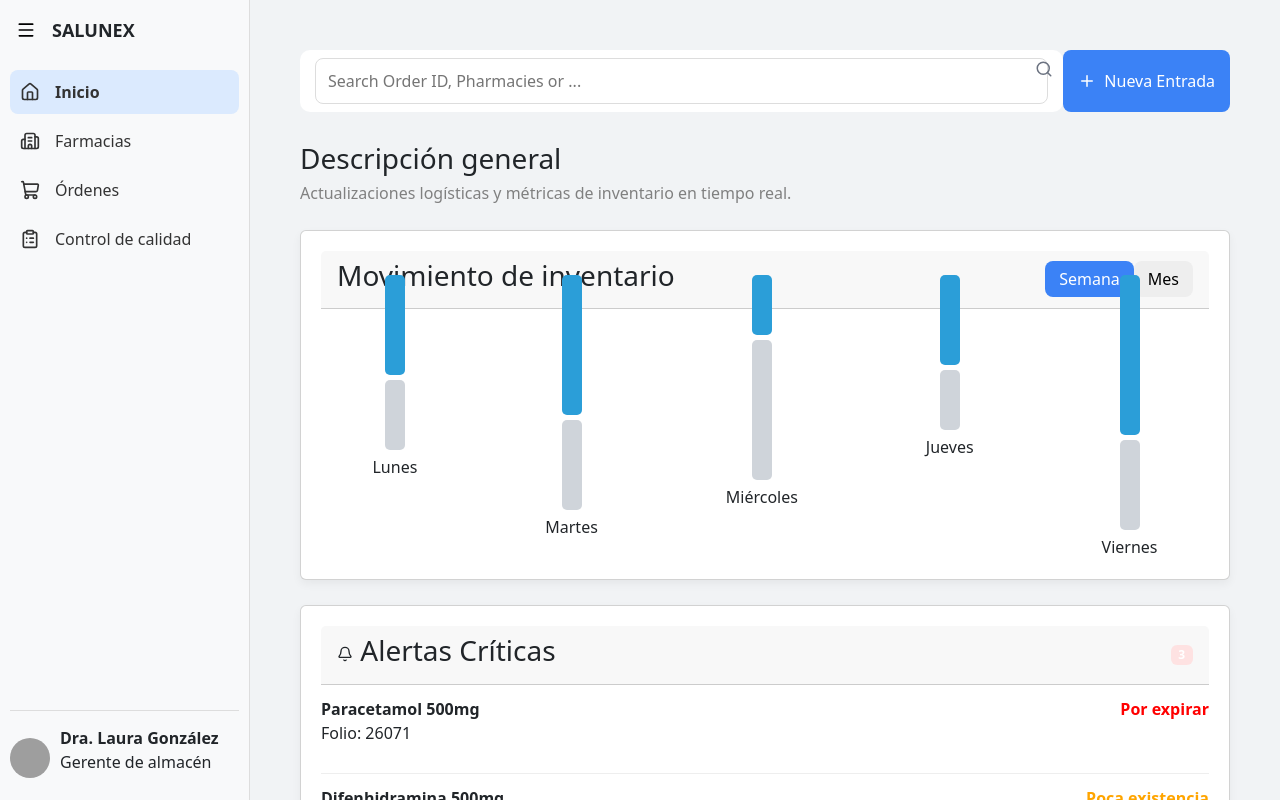
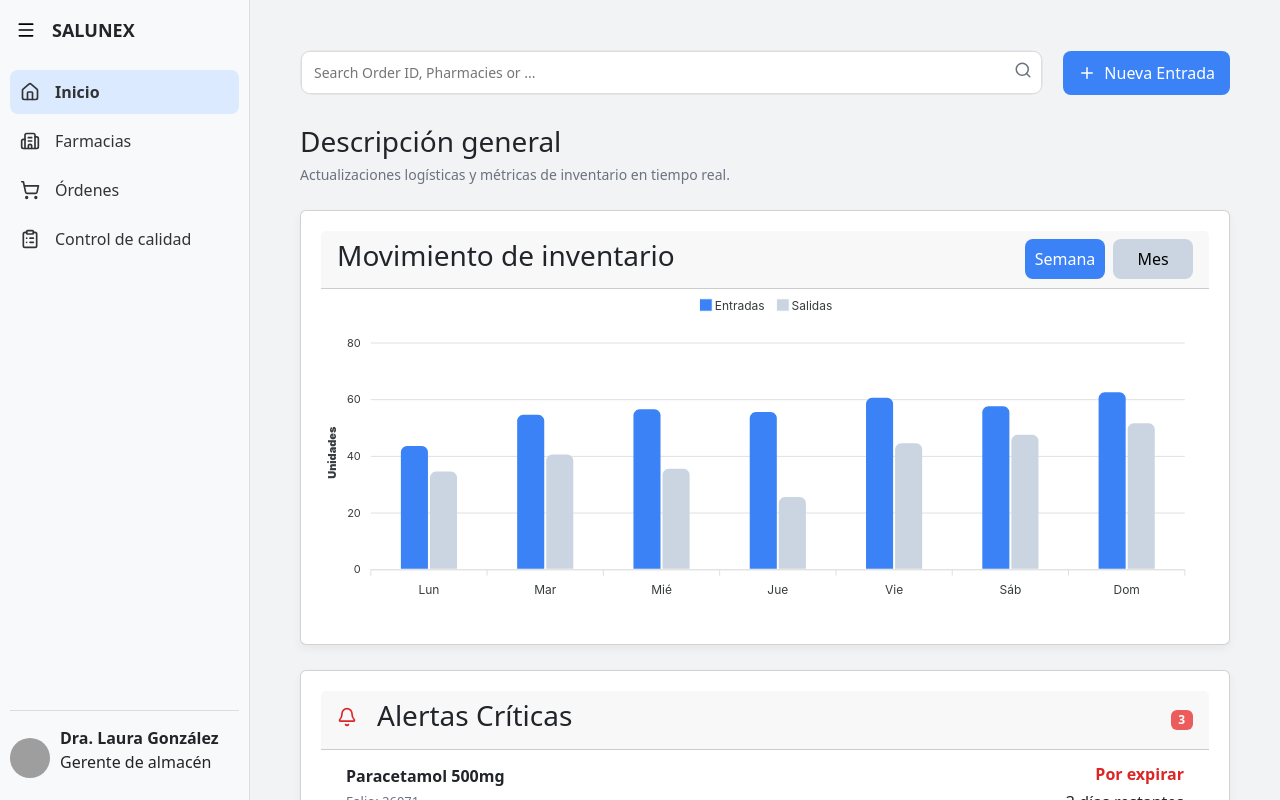
Before and after one commit to FabricioValdez/front_salunex, a React (Vite) app: page /login in a window 1280 px wide. Both pictures are taken after typing "name@example.com", "Sample123" into the empty fields and a click on the button "Iniciar Sesión". Built offline with nearby package versions, Linux system fonts and the light colour scheme; grey boxes are pictures that could not be loaded.

Commit message:
Cambios finales de la vista de inicio

```diff
--- a/package.json
+++ b/package.json
@@ -10,10 +10,14 @@
     "preview": "vite preview"
   },
   "dependencies": {
+    "apexcharts": "^5.6.0",
     "bootstrap": "^5.3.8",
+    "lucide-react": "^0.575.0",
     "react": "^19.2.0",
+    "react-apexcharts": "^2.0.1",
     "react-bootstrap": "^2.10.10",
-    "react-dom": "^19.2.0"
+    "react-dom": "^19.2.0",
+    "react-router-dom": "^7.13.1"
   },
   "devDependencies": {
     "@eslint/js": "^9.39.1",
--- /dev/null
+++ b/src/components/InventoryChart.jsx
@@ -0,0 +1,70 @@
+import React from "react";
+import ReactApexChart from "react-apexcharts";
+
+const InventoryChart = () => {
+
+  const series = [
+    {
+      name: "Entradas",
+      data: [44, 55, 57, 56, 61, 58, 63]
+    },
+    {
+      name: "Salidas",
+      data: [35, 41, 36, 26, 45, 48, 52]
+    }
+  ];
+
+  const options = {
+    chart: {
+      type: "bar",
+      height: 350,
+      toolbar: { show: false },
+      fontFamily: "Inter, sans-serif"
+    },
+    colors: ["#3b82f6", "#cbd5e1"], // Azul + gris moderno
+    plotOptions: {
+      bar: {
+        horizontal: false,
+        columnWidth: "50%",
+        borderRadius: 6,
+        borderRadiusApplication: "end"
+      }
+    },
+    dataLabels: { enabled: false },
+    stroke: {
+      show: true,
+      width: 2,
+      colors: ["transparent"]
+    },
+    xaxis: {
+      categories: ["Lun", "Mar", "Mié", "Jue", "Vie", "Sáb", "Dom"]
+    },
+    yaxis: {
+      title: {
+        text: "Unidades"
+      }
+    },
+    fill: { opacity: 1 },
+    legend: {
+      position: "top"
+    },
+    tooltip: {
+      y: {
+        formatter: function (val) {
+          return val + " unidades";
+        }
+      }
+    }
+  };
+
+  return (
+    <ReactApexChart
+      options={options}
+      series={series}
+      type="bar"
+      height={320}
+    />
+  );
+};
+
+export default InventoryChart;
--- a/src/pages/Inicio.jsx
+++ b/src/pages/Inicio.jsx
@@ -1,7 +1,11 @@
 import "../styles/inicio.css";
 import { Search, Plus, Bell } from "lucide-react";
+import InventoryChart from "../components/InventoryChart";
+import { useNavigate } from "react-router-dom";
 
 const Inicio = () => {
+  const navigate = useNavigate();
+
   return (
     <div className="dashboard">
 
@@ -38,75 +42,63 @@ const Inicio = () => {
           </div>
         </div>
 
-        <div className="chart-placeholder">
-          {/* Aquí después podemos poner Chart.js */}
-          <div className="bars">
-            <div className="bar-group">
-              <div className="bar blue"></div>
-              <div className="bar gray"></div>
-              <span>Lunes</span>
-            </div>
+        <div>
+          <InventoryChart />
+        </div>
 
-            <div className="bar-group">
-              <div className="bar blue tall"></div>
-              <div className="bar gray mid"></div>
-              <span>Martes</span>
-            </div>
-
-            <div className="bar-group">
-              <div className="bar blue small"></div>
-              <div className="bar gray tall"></div>
-              <span>Miércoles</span>
-            </div>
-
-            <div className="bar-group">
-              <div className="bar blue mid"></div>
-              <div className="bar gray small"></div>
-              <span>Jueves</span>
-            </div>
-
-            <div className="bar-group">
-              <div className="bar blue very-tall"></div>
-              <div className="bar gray mid"></div>
-              <span>Viernes</span>
-            </div>
-          </div>
-        </div>
       </div>
 
       {/* ALERTAS */}
       <div className="card">
         <div className="card-header">
-          <h3><Bell size={16}/> Alertas Críticas</h3>
+          <h3 className="card-title">
+            <Bell size={20} className="bell-icon" />
+            Alertas Críticas
+          </h3>
           <span className="badge">3</span>
         </div>
 
         <div className="alert-item">
-          <div>
+          <div className="alert-left">
             <strong>Paracetamol 500mg</strong>
             <p>Folio: 26071</p>
           </div>
-          <span className="danger">Por expirar</span>
+
+          <div className="alert-right">
+            <span className="danger">Por expirar</span>
+            <span className="expiration-days">3 días restantes</span>
+          </div>
         </div>
 
         <div className="alert-item">
-          <div>
+          <div className="alert-left">
             <strong>Difenhidramina 500mg</strong>
             <p>Folio: 67194</p>
           </div>
-          <span className="warning">Poca existencia</span>
+          <div className="alert-right">
+            <span className="warning">Poca existencia</span>
+            <span className="expiration-days">3 Unidades</span>
+          </div>
         </div>
 
         <div className="alert-item">
-          <div>
+          <div className="alert-left">
             <strong>Penicilina 500mg</strong>
             <p>Folio: 94030</p>
           </div>
-          <span className="danger">Por expirar</span>
+
+          <div className="alert-right">
+            <span className="danger">Por expirar</span>
+            <span className="expiration-days">12 días restantes</span>
+          </div>
         </div>
 
-        <div className="view-all">
-          Ver todas las alertas
+        <div
+          className="view-all"
+          onClick={() => navigate("/control")}
+          style={{ cursor: "pointer" }}
+        >
+        Ver todas las alertas
         </div>
       </div>
 
--- a/src/styles/Inicio.css
+++ b/src/styles/Inicio.css
@@ -2,28 +2,28 @@
   padding: 30px;
 }
 
-/* HEADER */
+/* ================= HEADER ================= */
+
 .dashboard-header {
   display: flex;
-  justify-content: space-between;
+  align-items: center;
+  gap: 20px;
   margin-bottom: 30px;
 }
 
 .search-box {
-  display: flex;
-  align-items: center;
-  background: #ffffff;
-  padding: 8px 15px;
-  border-radius: 10px;
-  width: 350px;
-  gap: 10px;
+  flex: 1;
+  background: white;
+  border-radius: 12px;
+  border: 1px solid #e5e7eb;
 }
 
 .search-box input {
+  flex: 1;
   border: none;
   background: transparent;
   outline: none;
-  width: 100%;
+  font-size: 14px;
 }
 
 .primary-btn {
@@ -36,26 +36,34 @@
   align-items: center;
   gap: 8px;
   cursor: pointer;
+  transition: 0.2s ease;
 }
 
-/* TITULO */
+.primary-btn:hover {
+  background: #2563eb;
+}
+
+/* ================= TITULO ================= */
+
 .dashboard-title h1 {
   font-size: 28px;
   margin-bottom: 5px;
 }
 
 .dashboard-title p {
-  color: gray;
+  color: #6b7280;
   margin-bottom: 25px;
+  font-size: 14px;
 }
 
-/* CARDS */
+/* ================= CARDS ================= */
+
 .card {
   background: white;
   border-radius: 15px;
   padding: 20px;
   margin-bottom: 25px;
-  box-shadow: 0 4px 10px rgba(0,0,0,0.05);
+  box-shadow: 0 4px 10px rgba(0, 0, 0, 0.05);
 }
 
 .card-header {
@@ -65,12 +73,35 @@
   margin-bottom: 15px;
 }
 
+.card-title {
+  display: flex;
+  align-items: center;
+  gap: 20px;
+}
+
+.bell-icon {
+  color: #dc2626;
+  margin-top: 3px;
+}
+
+.tabs {
+  display: flex;
+  gap: 8px;
+}
+
 .tabs button {
+  width: 80px;
+  padding: 8px;
+  border-radius: 8px;
   border: none;
-  padding: 6px 14px;
-  border-radius: 8px;
   cursor: pointer;
-  background: #eee;
+  background: #cbd5e1;
+  font-weight: 500;
+  transition: 0.2s ease;
+}
+
+.tabs button:not(.active):hover {
+  background: #e5e7eb;
 }
 
 .tabs .active {
@@ -78,70 +109,55 @@
   color: white;
 }
 
-/* GRAFICA FALSA */
-.chart-placeholder {
-  height: 250px;
-  display: flex;
-  align-items: flex-end;
+.tabs .active:hover {
+  background: #2563eb;
 }
 
-.bars {
-  display: flex;
-  gap: 25px;
-  width: 100%;
-  justify-content: space-around;
-}
+/* ================= ALERTAS ================= */
 
-.bar-group {
-  display: flex;
-  flex-direction: column;
-  align-items: center;
-}
-
-.bar {
-  width: 20px;
-  border-radius: 5px;
-  margin-bottom: 5px;
-}
-
-.blue {
-  background: #2b9ed8;
-  height: 100px;
-}
-
-.gray {
-  background: #cfd4da;
-  height: 70px;
-}
-
-.tall { height: 140px; }
-.mid { height: 90px; }
-.small { height: 60px; }
-.very-tall { height: 160px; }
-
-/* ALERTAS */
 .alert-item {
   display: flex;
   justify-content: space-between;
-  padding: 12px 0;
-  border-bottom: 1px solid #eee;
+  align-items: center;
+  padding: 12px 25px;
+  border-bottom: 2px solid #eee;
+}
+
+.alert-left {
+  display: flex;
+  flex-direction: column;
+  gap: 4px;
+}
+
+.alert-left p {
+  margin: 0;
+  font-size: 13px;
+  color: #6b7280;
+}
+
+.alert-right {
+  display: flex;
+  flex-direction: column;
+  align-items: flex-end;
+  gap: 4px;
 }
 
 .badge {
-  background: #fee2e2;
-  color: red;
+  background: #ec5c5c;
+  color: white;
   padding: 5px 10px;
   border-radius: 50px;
   font-size: 12px;
+  font-weight: 600;
 }
 
 .danger {
-  color: red;
+  color: #dc2626;
   font-weight: 600;
 }
 
 .warning {
-  color: orange;
+  color: #f59e0b;
   font-weight: 600;
 }
 
@@ -150,4 +166,10 @@
   color: #3b82f6;
   padding-top: 10px;
   cursor: pointer;
+  font-weight: 500;
+  transition: 0.2s ease;
 }
+
+.view-all:hover {
+  color: #2563eb;
+}
```
Also changed, not shown: 1 other file (tests, documents, lock files or other folders).
